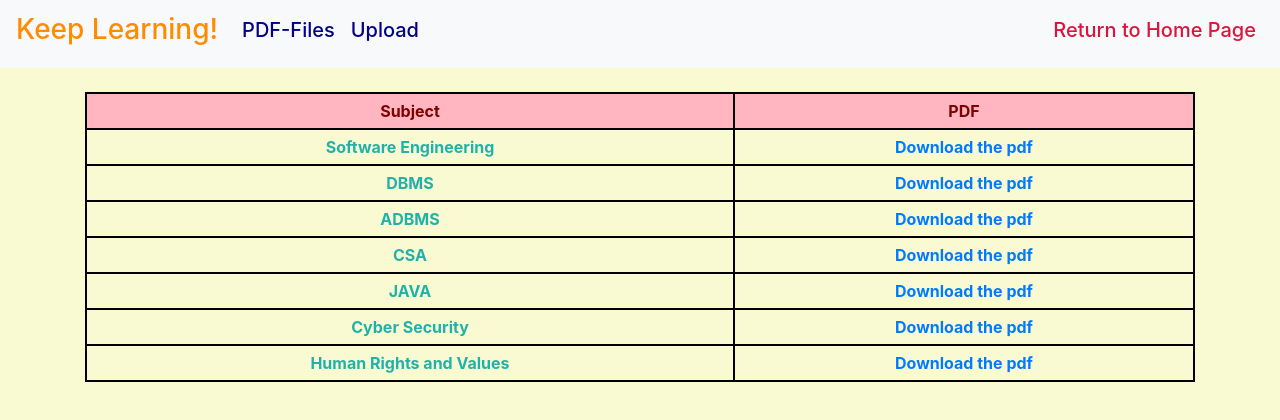
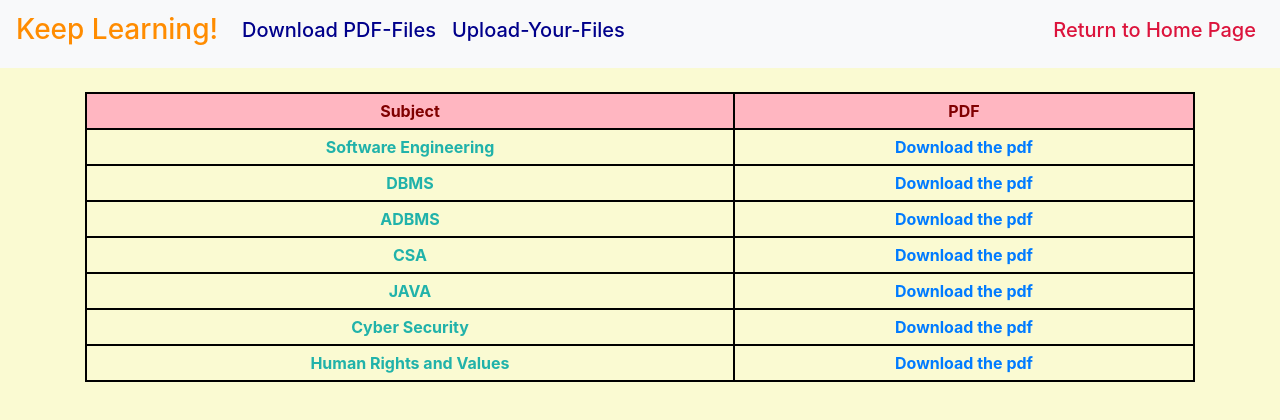
Before and after one commit to Manvisekhri08/Learning-Portal, a Flask app: page /files in a window 1280 px wide. Shown: the top 420 px of the page. Run offline with Flask 2, Linux system fonts and the light colour scheme; lists and menus that the app fills with data are empty; some libraries are stand-ins or nearby versions.

Commit message:
Update public_template.html

```diff
--- a/templates/public/templates/public_template.html
+++ b/templates/public/templates/public_template.html
@@ -26,10 +26,10 @@
         <div class="collapse navbar-collapse" id="navbarNav">
           <ul class="navbar-nav">
             <li class="nav-item">
-              <a class="nav-link" href="/files" style="color: darkblue;"><h5>PDF-Files</h5></a>
+              <a class="nav-link" href="/files" style="color: darkblue;"><h5>Download PDF-Files</h5></a>
             </li>
             <li class="nav-item">
-              <a class="nav-link" href="/upload-image" style="color: darkblue;"><h5>Upload</h5></a>
+              <a class="nav-link" href="/upload-image" style="color: darkblue;"><h5>Upload-Your-Files</h5></a>
             </li>
           </ul>
         </div>
```
